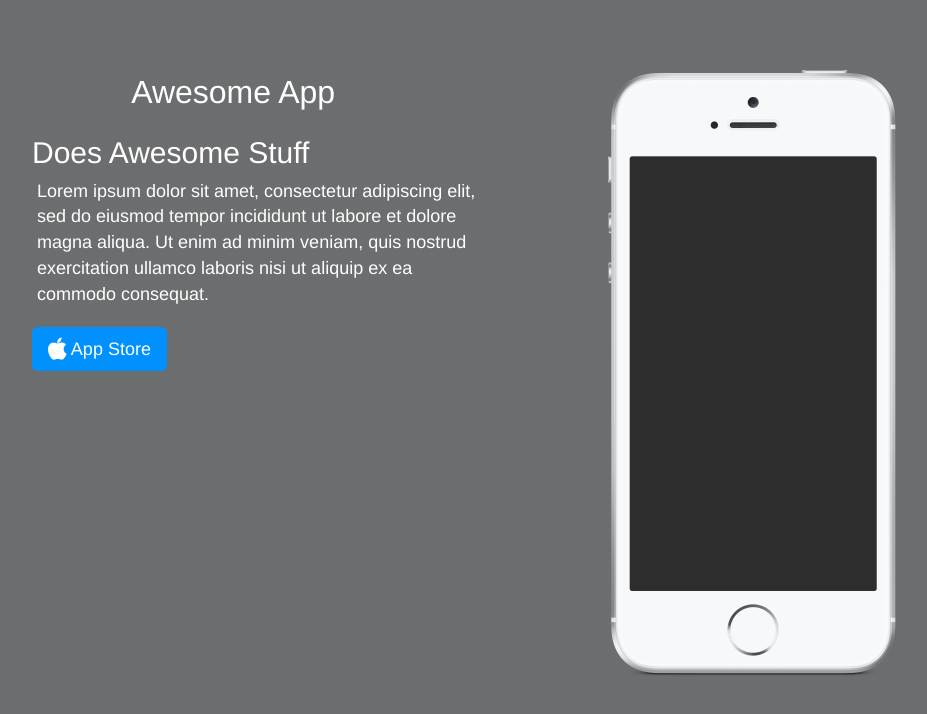
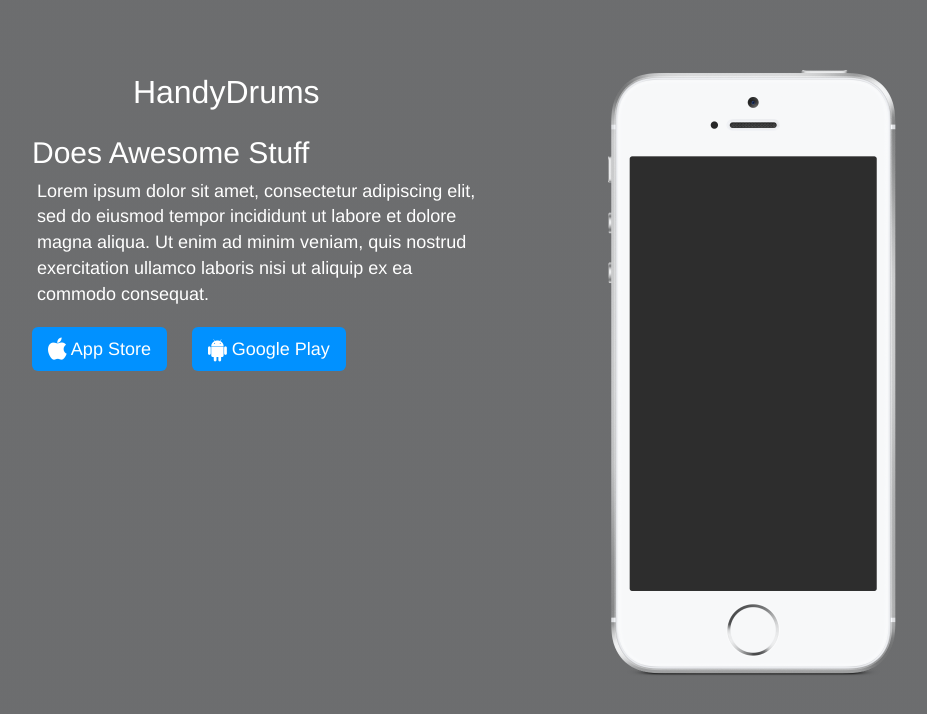
Before and after one commit to joshbuchea/awesome-app-landing-page, a Jekyll site: the page built from index.html, in a window 1280 px wide. Shown: the top 714 px of the page, without its empty margins (133-1060 px from the left). Built offline with Jekyll 4.4.1, drawn with Linux system fonts in a browser that asks for light colours; nearby versions of some CDN libraries.

Commit message:
_configの変更

```diff
--- a/_config.yml
+++ b/_config.yml
@@ -8,9 +8,9 @@
 # General App Info
 #
 app:
-  name: Awesome App # REQUIRED - Enter your app name
-  ios_id: 1109109105 # REQUIRED - 10 Digit Numeric App ID (lookup in iTunes Connect)
-  android_id: # Optional - Enter Android app id like: com.example.app
+  name: HandyDrums # REQUIRED - Enter your app name
+  ios_id: 1060365051 # REQUIRED - 10 Digit Numeric App ID (lookup in iTunes Connect)
+  android_id: jp.smarteducation.penpepen.handydrum # Optional - Enter Android app id like: com.example.app
 
   icon: # Leave blank to auto-magically populate
   # To update use path relative to project root with no leading slash:
```
